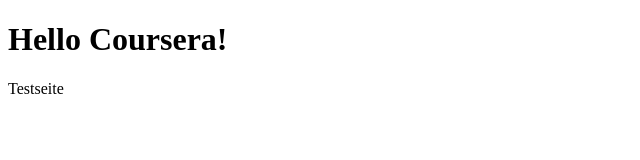
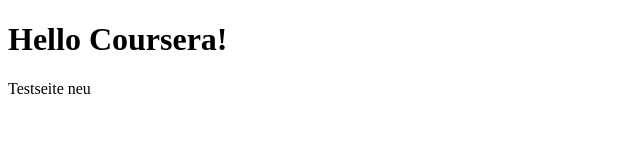
Before and after one commit to devStarDustProject/html_css_js_coursera, a plain HTML site: page site/index.html in a window 1280 px wide. Shown: the full height of the page, 0-640 px from the left. Drawn offline with Linux system fonts and the light colour scheme.

Commit message:
neuer Test

```diff
--- a/site/index.html
+++ b/site/index.html
@@ -8,6 +8,6 @@
 </head>
 <body>
     <h1>Hello Coursera!</h1>
-    Testseite
+    Testseite neu
 </body>
 </html>
```
